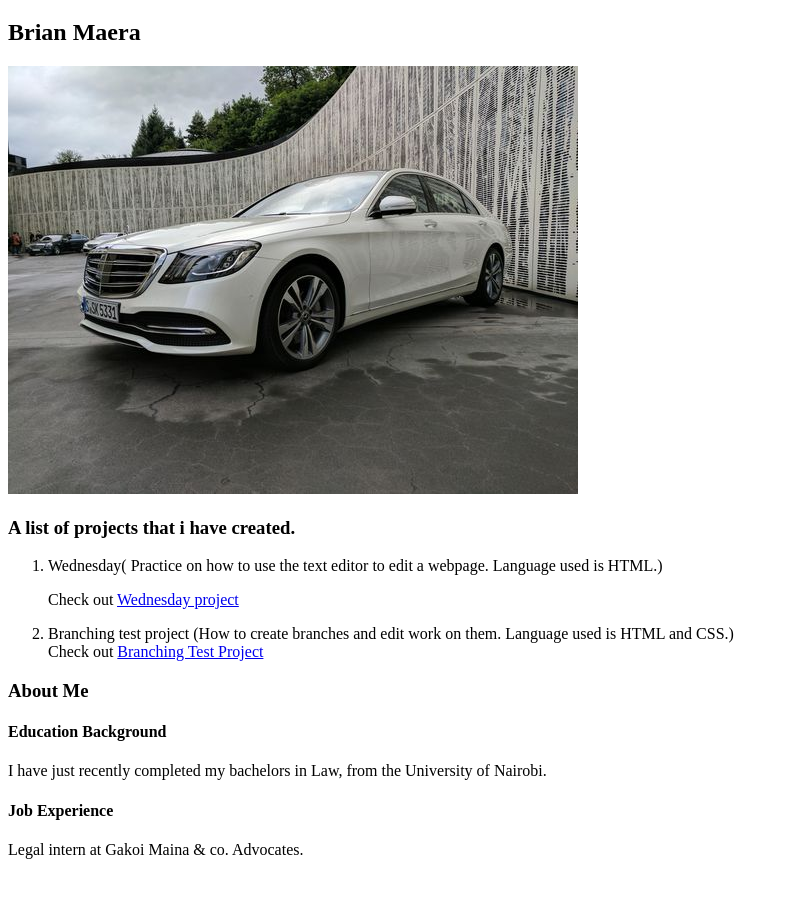
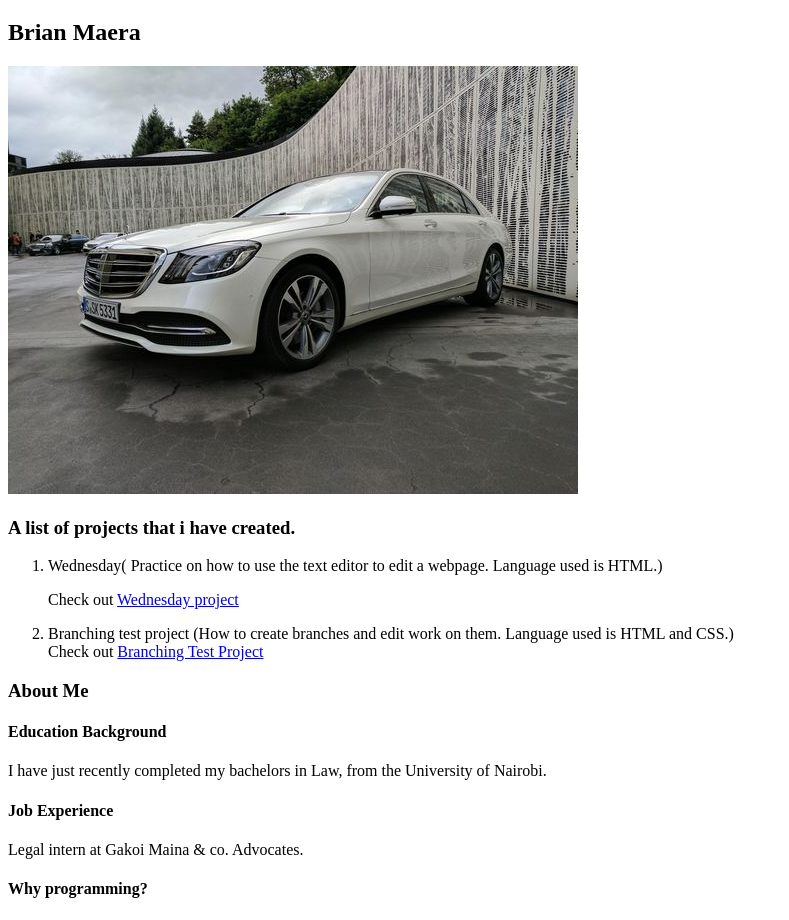
Before and after one commit to Tomshelby4/Friday-Project, a plain HTML site: page index.html in a window 1280 px wide. Shown: the part 61-981 px from the top of the page, without its empty margins (0-789 px from the left). Before the commit the page ends 936 px from the top, so only its background shows below. Drawn offline with Linux system fonts and the light colour scheme.

Commit message:
Add Why programming heading

```diff
--- a/index.html
+++ b/index.html
@@ -18,7 +18,9 @@
     <p> I have just recently completed my bachelors in Law, from the University of Nairobi.</p>
 
     <h4> Job Experience </h4>
-<p> Legal intern at Gakoi Maina & co. Advocates. </p>
+    <p> Legal intern at Gakoi Maina & co. Advocates. </p>
+    <h4> Why programming? </h4>
+
     <ul>
 
     </ul>
```
